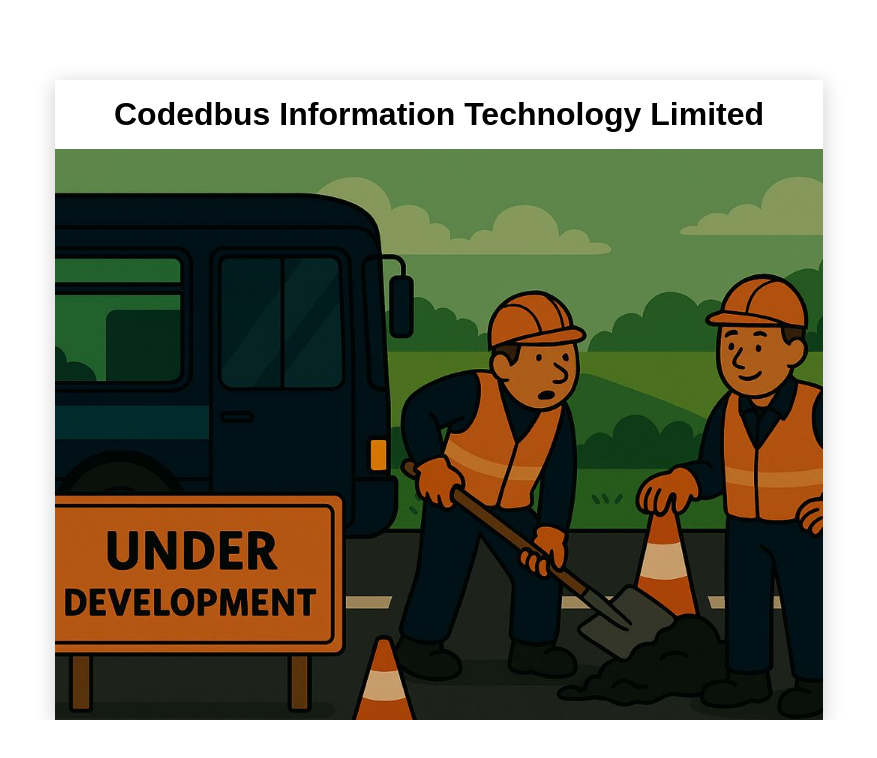
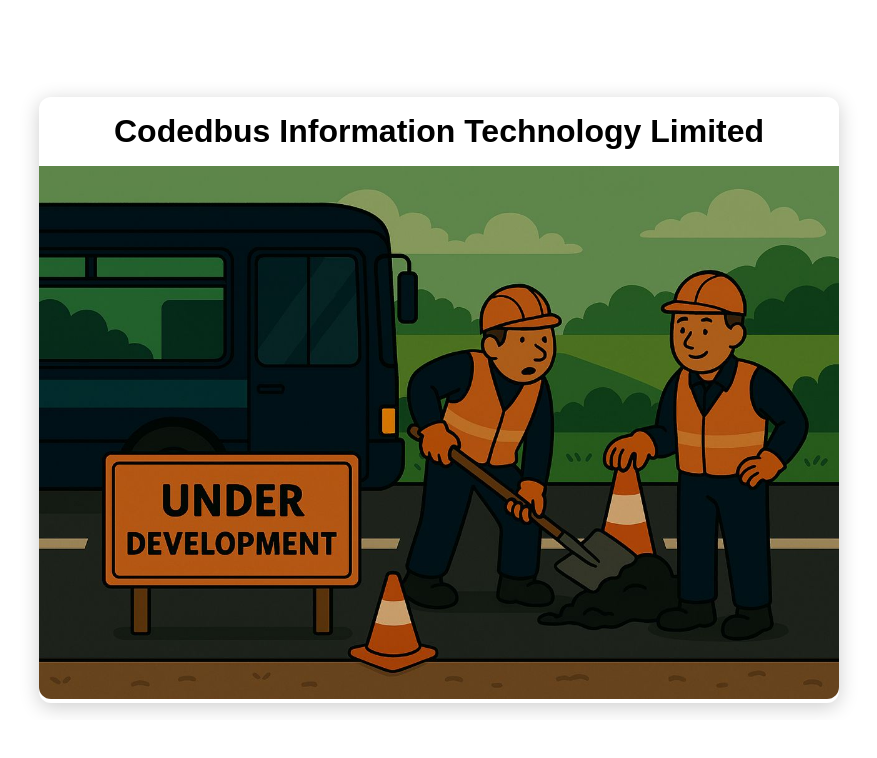
Before and after one commit to MorsH14/codedbus, a Next.js app: page / in a window 1280 px wide. Shown: the top 758 px of the page, without its empty margins (201-1078 px from the left). Built offline with nearby package versions, Linux system fonts and the light colour scheme.

Commit message:
development edit

```diff
--- a/src/app/about/page.tsx
+++ b/DevelopedRoute/about/page.tsx
@@ -1,6 +1,6 @@
 import AboutSection from '@/modules/About'
 import React from 'react'
 
-export default function Avout() {
+export default function About() {
   return <AboutSection/>
 }
--- a/src/app/page.tsx
+++ b/src/app/page.tsx
@@ -4,14 +4,38 @@ export default function Home() {
   return (<>
     {/* <Homepage/> */}
     <div style={{
+      width: '100vw',
+      height: '80vh',
       display: 'flex',
       alignItems: 'center',
       justifyContent: 'center',
+      padding: '1rem',
+      boxSizing: 'border-box',
     }}>
-      <div style={{ width: '60vw', height: '80vh', overflow: 'hidden', boxShadow: '0 4px 20px rgba(0,0,0,0.2)' }}>
+      <div
+        style={{
+          width: '100%',
+          maxWidth: '800px',
+          height: "max-content",
+          overflow: 'hidden',
+          boxShadow: '0 4px 20px rgba(0,0,0,0.2)',
+          borderRadius: '12px',
+        }}
+      >
         {/* Text above image */}
-        <div style={{ color: "#000000", fontWeight: "bold", padding: '1rem', textAlign: 'center' }}>
-          <h1>Codedbus Information Technology Limited</h1>
+        <div style={{
+          color: "#000",
+          fontWeight: "bold",
+          padding: '1rem',
+          textAlign: 'center',
+          fontSize: '1.2rem',
+        }}>
+          <h1 style={{
+            fontSize: 'clamp(1.2rem, 4vw, 2rem)',
+            margin: 0,
+          }}>
+            Codedbus Information Technology Limited
+          </h1>
         </div>
 
         {/* Image fills container */}
@@ -22,13 +46,17 @@ export default function Home() {
           height={1080}
           style={{
             width: '100%',
-            height: '100%',
-            objectFit: 'cover',
+            height: 'auto', // <-- fit height based on image's natural size
+            objectFit: 'contain',
+            borderBottomLeftRadius: '12px',
+            borderBottomRightRadius: '12px',
           }}
           priority
         />
+
+
       </div>
     </div>
-    </>
+  </>
   );
 }
```
Also changed, not shown: DevelopedRoute/contact/page.tsx (renamed from src/app/contact/page.tsx), DevelopedRoute/download/page.tsx (renamed from src/app/download/page.tsx), DevelopedRoute/exam-desk/page.tsx (renamed from src/app/exam-desk/page.tsx), DevelopedRoute/privacy/page.tsx (renamed from src/app/privacy/page.tsx), DevelopedRoute/refund/page.tsx (renamed from src/app/refund/page.tsx), DevelopedRoute/submit-request/page.tsx (renamed from src/app/submit-request/page.tsx), DevelopedRoute/support/page.tsx (renamed from src/app/support/page.tsx), DevelopedRoute/team/page.tsx (renamed from src/app/team/page.tsx), DevelopedRoute/terms/page.tsx (line endings or trailing spaces).
